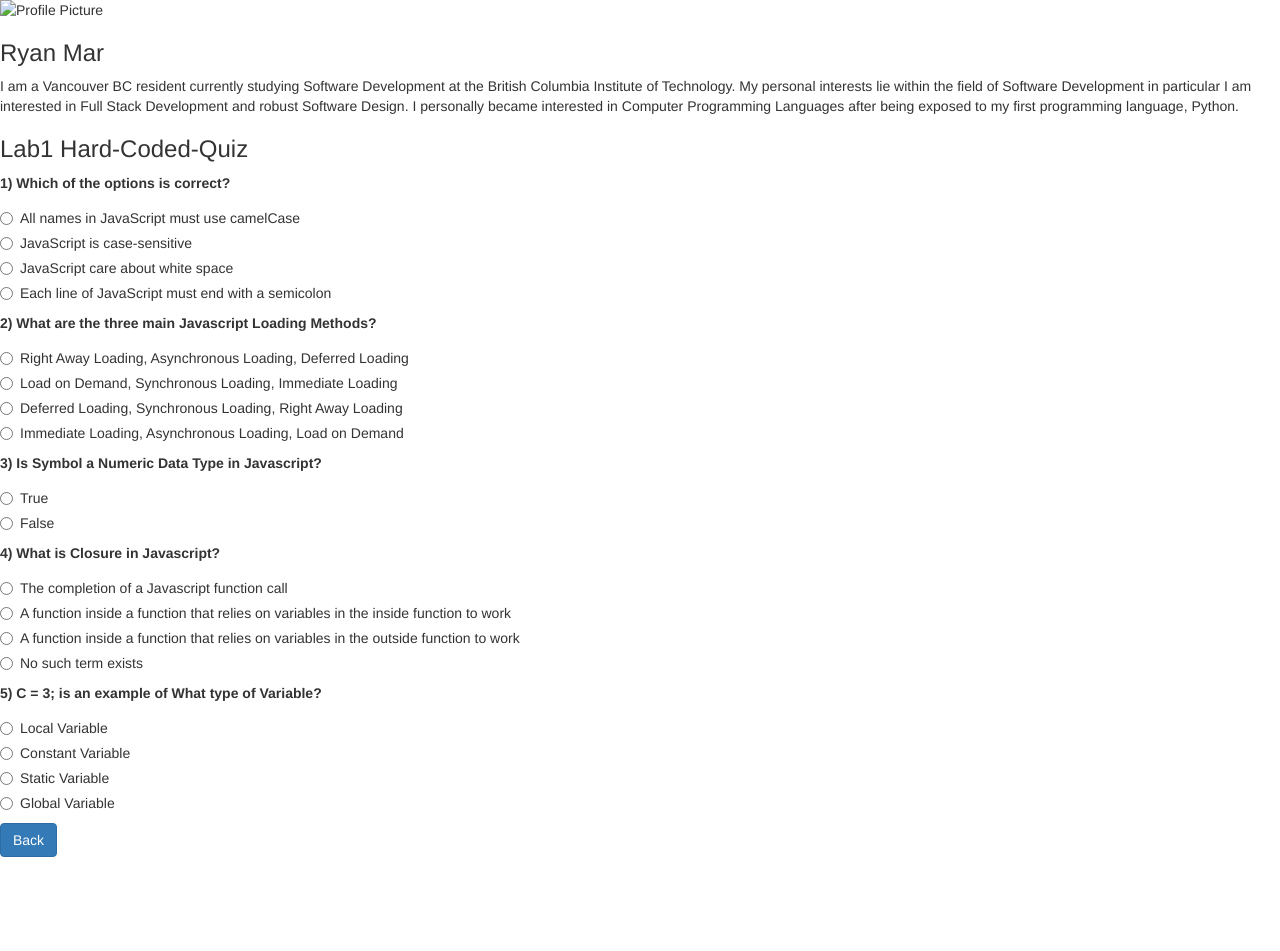
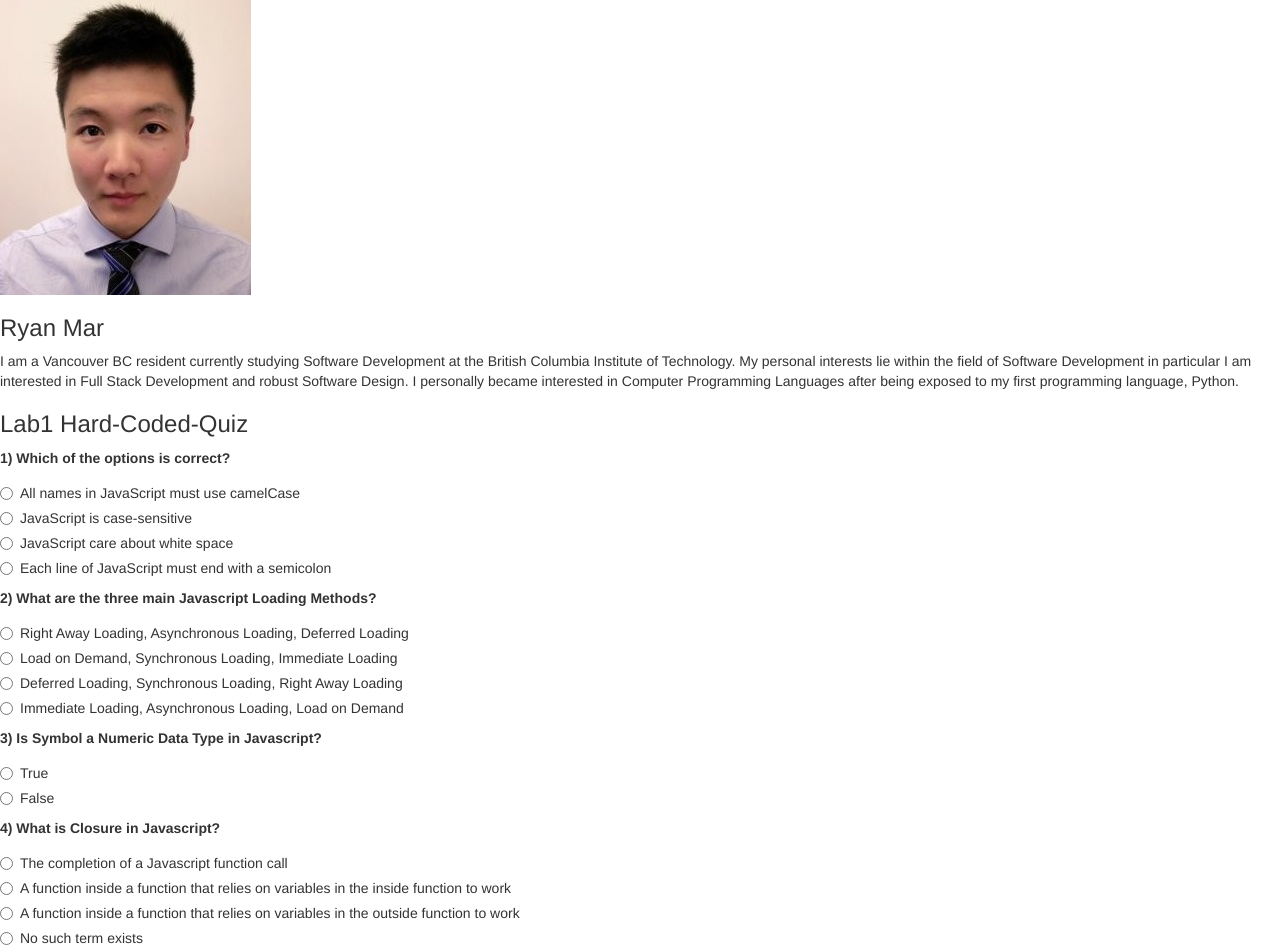
Before and after one commit to Rmar30/Rmar30.github.io, a plain HTML site: page COMP4711/Labs/1/quizQuestions/cquizQuestion.html in a window 1280 px wide. Shown: the top 951 px of the page. Before the commit the page ends 857 px from the top, so only its background shows below. Drawn offline with nearby package versions, Linux system fonts and the light colour scheme.

Commit message:
Fixing Links

```diff
--- a/COMP4711/Labs/1/quizQuestions/cquizQuestion.html
+++ b/COMP4711/Labs/1/quizQuestions/cquizQuestion.html
@@ -18,7 +18,7 @@
 
     <body>
       <div>
-        <img src="images/Profile Picture.jpg" alt="Profile Picture" />
+        <img src="/images/Profile Picture.jpg" alt="Profile Picture" />
         <h3>Ryan Mar</h3>
         <p>
           I am a Vancouver BC resident currently studying Software Development
```
Also changed, not shown: COMP4711/comp4711.html (+2 -2 lines).
